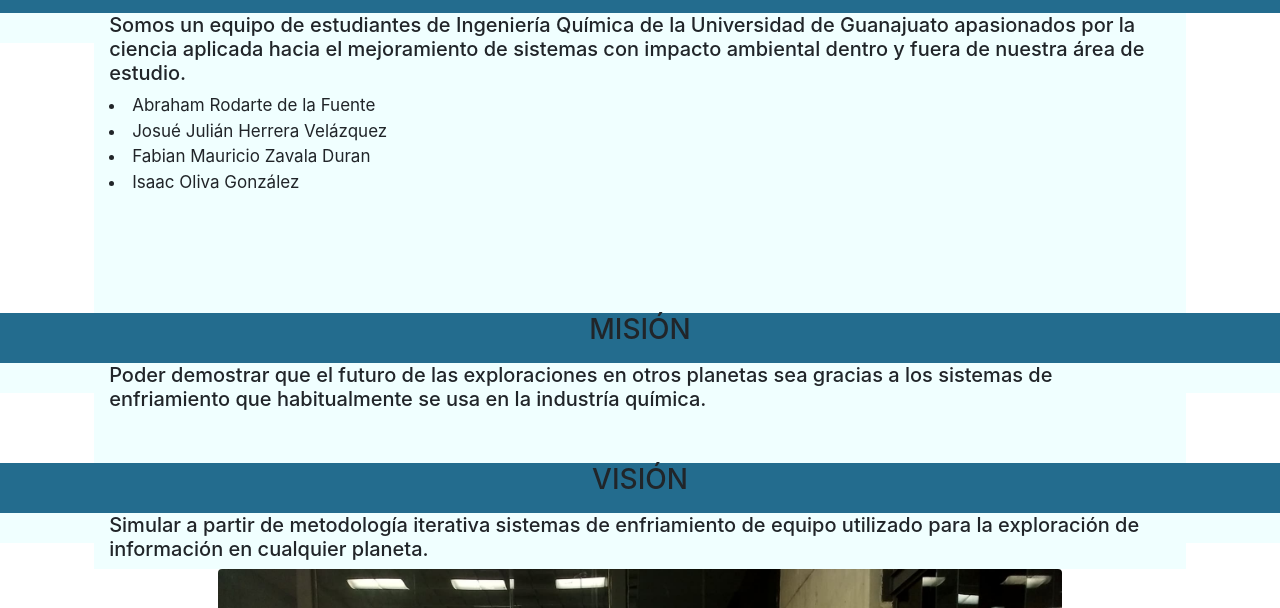
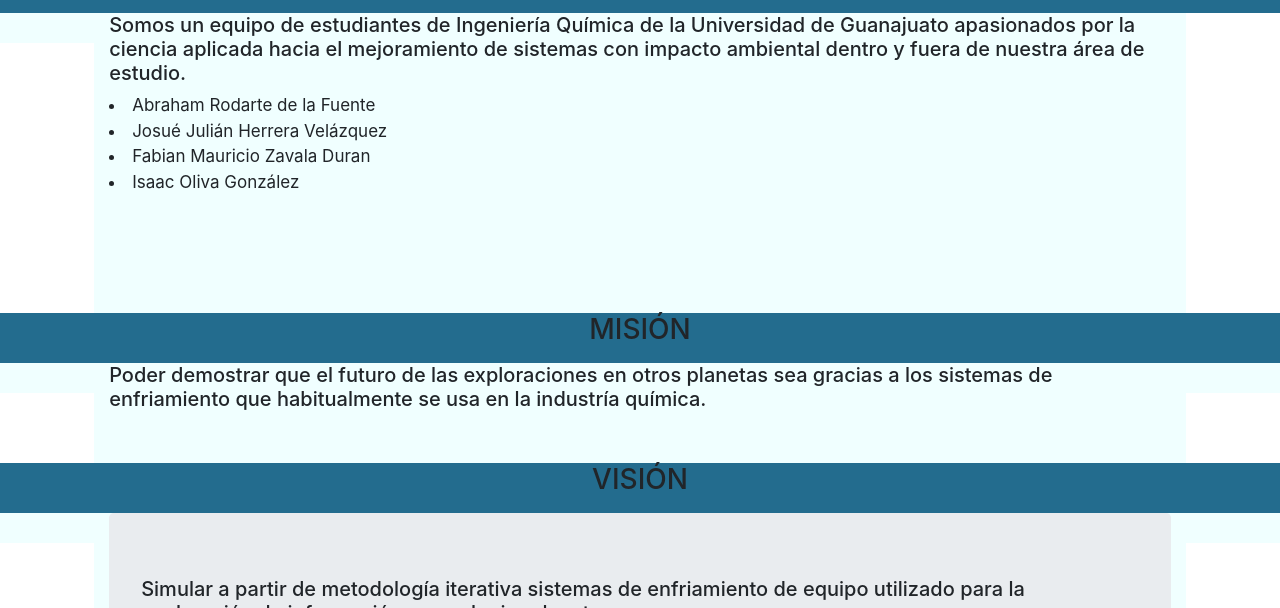
Before and after one commit to AbrahamIQRodarte/NovaCorps, a plain HTML site: page index.html in a window 1280 px wide. Shown: the part 192-800 px from the top of the page. Drawn offline with Linux system fonts and the light colour scheme; files whose address does not match are found by name.

Commit message:
Update index.html

```diff
--- a/index.html
+++ b/index.html
@@ -142,7 +142,7 @@
     <div class="row">
         <div class="col-1 borde3"></div>
         <div class="col-10 bordeP">
-            <h5 jumbotron text justify>Simular a partir de metodología iterativa sistemas de enfriamiento de equipo utilizado para la exploración de información en cualquier planeta.
+            <h5 class="jumbotron text justify">Simular a partir de metodología iterativa sistemas de enfriamiento de equipo utilizado para la exploración de información en cualquier planeta.
             </h5>
         </div>
         <div class="col-1 borde3"></div>
```
